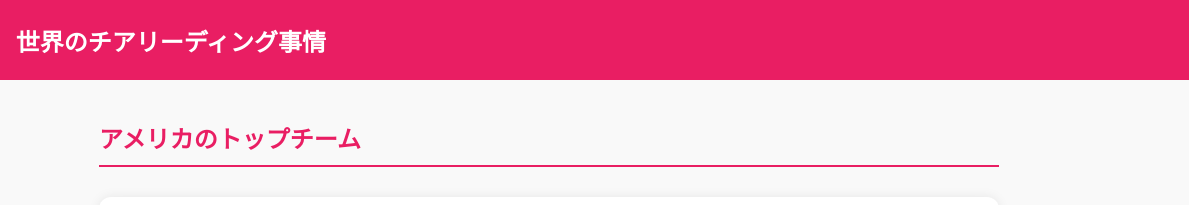
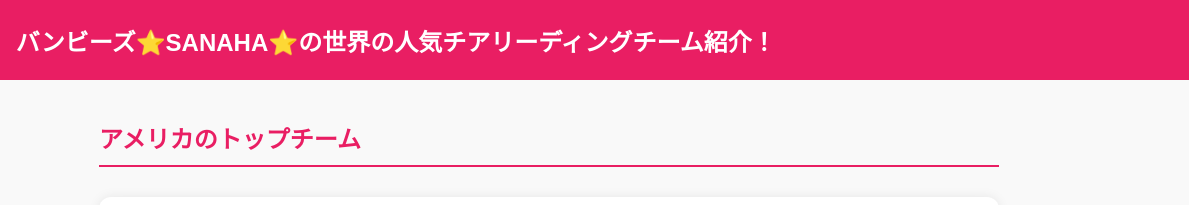
Before and after one commit to Yuichiro06/sanaha_cheer, a plain HTML site: page index.html in a window 1280 px wide. Shown: the top 205 px of the page, 91-1280 px from the left. Drawn offline with Linux system fonts and the light colour scheme.

Commit message:
Update index.html

```diff
--- a/index.html
+++ b/index.html
@@ -45,7 +45,7 @@
 <body>
 <header>
   <img src="https://upload.wikimedia.org/wikipedia/commons/thumb/d/de/Cheerleading_pictogram.svg/1024px-Cheerleading_pictogram.svg.png" alt="Cheer Logo">
-  <h1>世界のチアリーディング事情</h1>
+  <h1>バンビーズ⭐️SANAHA⭐️の世界の人気チアリーディングチーム紹介！</h1>
 </header>
 
 <div class="region-section">
```
